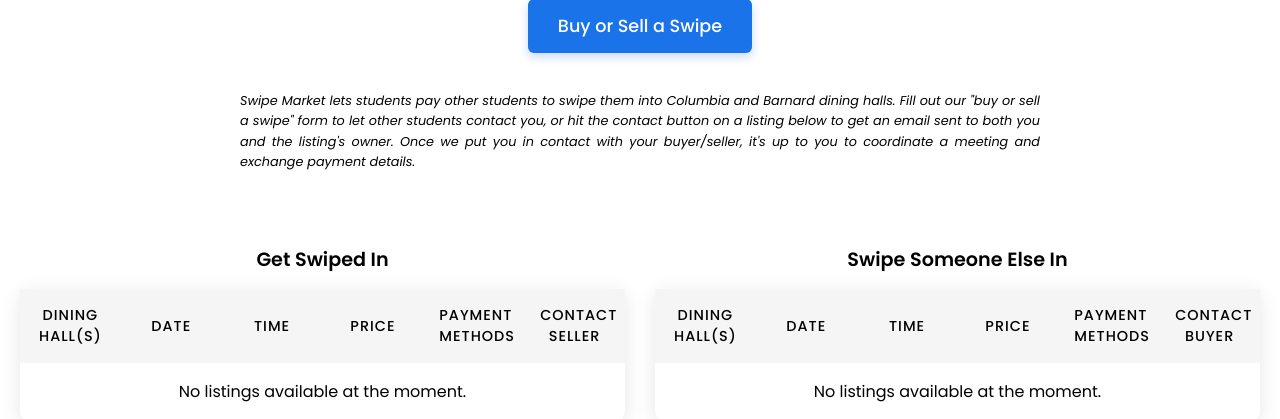
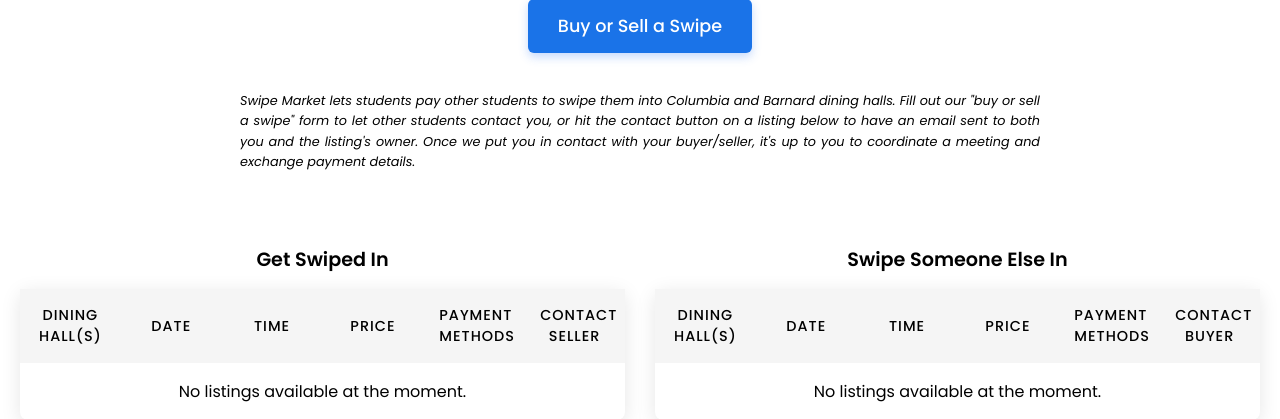
Before and after one commit to otenwerry/swipe-market, a Flask app: page / in a window 1280 px wide. Shown: the part 213-632 px from the top of the page. Run offline with Flask 3, Linux system fonts and the light colour scheme; some libraries are stand-ins or nearby versions.

Commit message:
word change in description

```diff
--- a/templates/index.html
+++ b/templates/index.html
@@ -76,7 +76,7 @@
           Swipe Market lets students pay other students to swipe them
           into Columbia and Barnard dining halls. Fill out our "buy or sell a
           swipe" form to let other students contact you, or hit the contact
-          button on a listing below to get an email sent to both you and the
+          button on a listing below to have an email sent to both you and the
           listing's owner. Once we put you in contact with your buyer/seller,
           it's up to you to coordinate a meeting and exchange payment details.
         </p>
```
